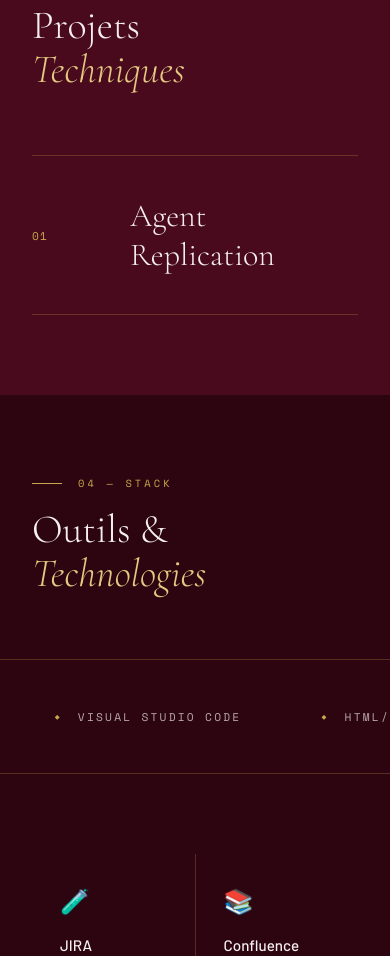
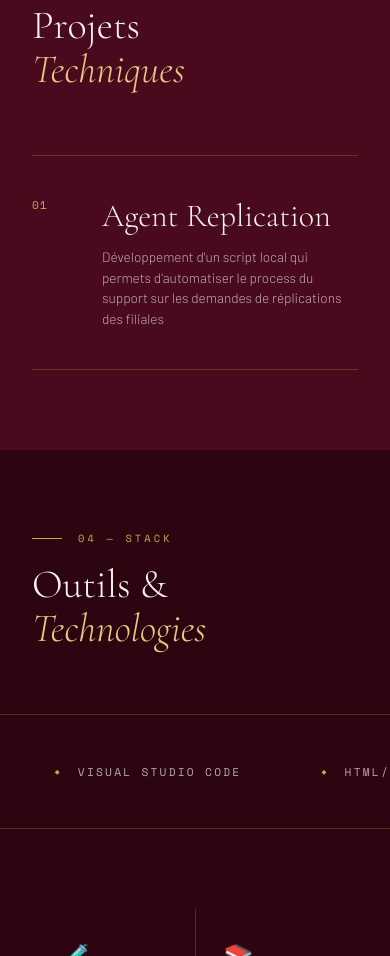
Before and after one commit to Rami-Regaieg/Testeur-QA-Rami-REGAIEG, a plain HTML site: page index.html in a window 390 px wide. Shown: the part 4670-5626 px from the top of the page. Drawn offline with nearby package versions, Linux system fonts and the light colour scheme.

Commit message:
css mobile responsive update

```diff
--- a/qa-portfolio.css
+++ b/qa-portfolio.css
@@ -718,8 +718,17 @@
     .about-grid { grid-template-columns: 1fr; gap: 3rem; }
     .skills-layout { grid-template-columns: 1fr; }
     .tools-grid { grid-template-columns: repeat(2,1fr); }
-    .expertise-item { grid-template-columns: 50px 1fr; }
-    .expertise-desc { display: none; }
+    .expertise-item {
+      grid-template-columns: 50px 1fr;
+      gap: 0.75rem 1.25rem;
+      align-items: start;
+    }
+    .expertise-desc {
+      grid-column: 2;
+      max-width: none;
+      text-align: left;
+      line-height: 1.5;
+    }
     .hero-circle { width: 300px; height: 300px; right: 2%; }
     footer { flex-direction: column; gap: 1rem; text-align: center; }
   }
```
